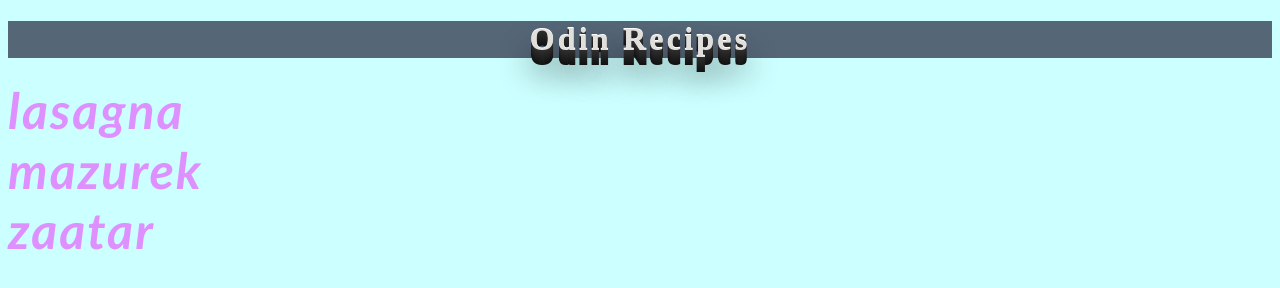
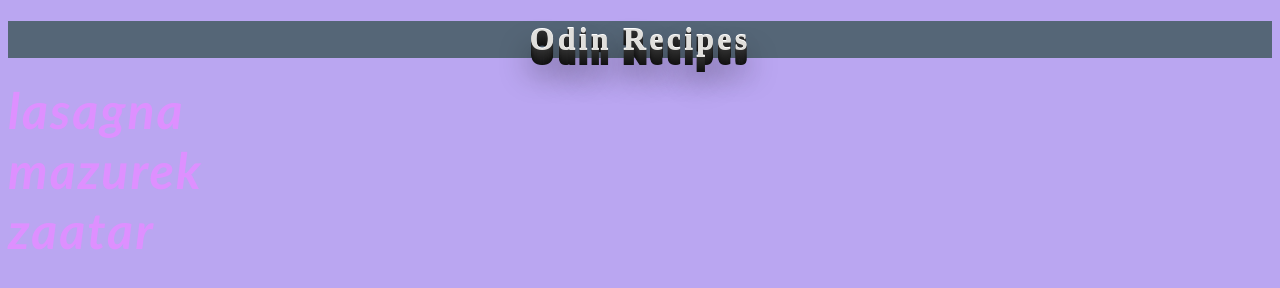
Before and after one commit to praevisa/odin-recipes, a plain HTML site: page index.html in a window 1280 px wide. Drawn offline with Linux system fonts and the light colour scheme.

Commit message:
i dont remember what i changed there

```diff
--- a/styles.css
+++ b/styles.css
@@ -1,5 +1,5 @@
 * {
-    background-color: #CCFFFF;
+    background-color: #baa6f1;
 }
 
 .header {
```
